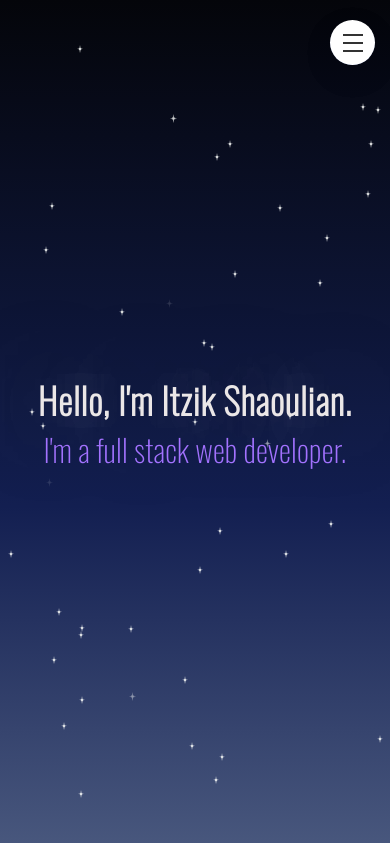
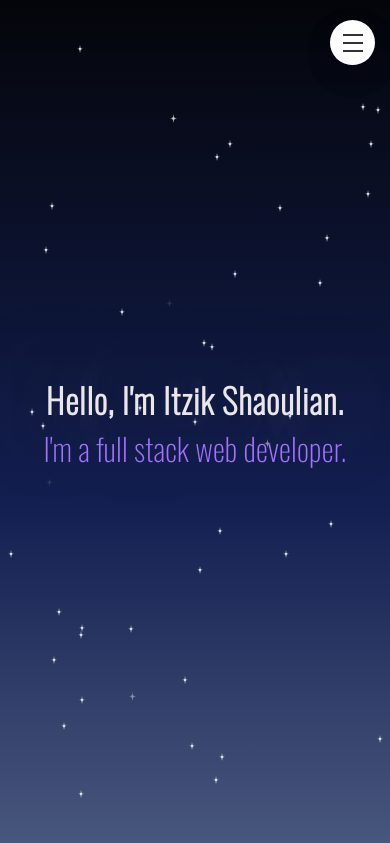
Before and after one commit to itzik415/Portfolio, a PHP site: template views/index.html in a window 390 px wide. Shown: the top 843 px of the page. Run offline with PHP 8.4, Linux system fonts and the light colour scheme; the template is opened without the code that fills it, so the values that code supplies are empty; some libraries are stand-ins or nearby versions.

Commit message:
fixing css for phone screen

```diff
--- a/resources/css/queries.css
+++ b/resources/css/queries.css
@@ -371,7 +371,7 @@
     }
 
     #open {
-        font-size: 180%;
+        font-size: 170%;
         letter-spacing: 1px;
         /* text-shadow: none; */
     }
```
Also changed, not shown: 2 other files.
